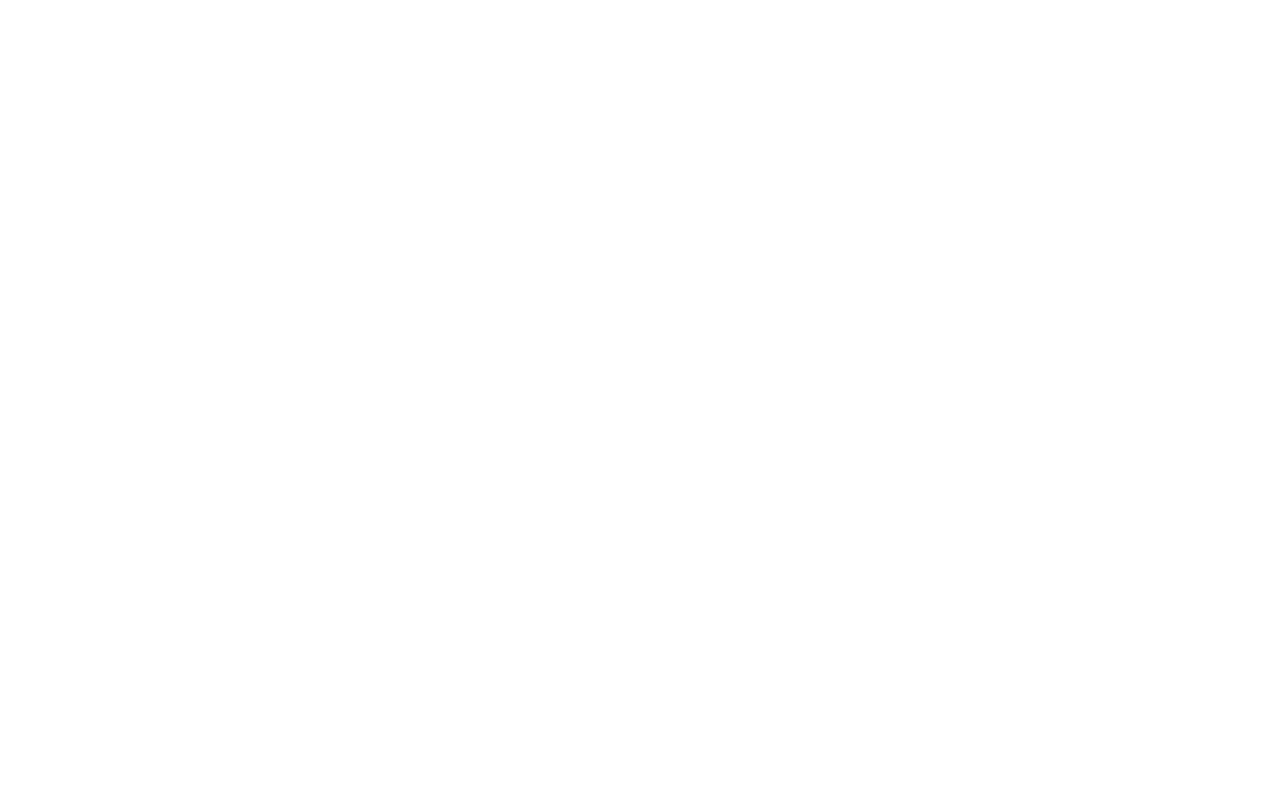
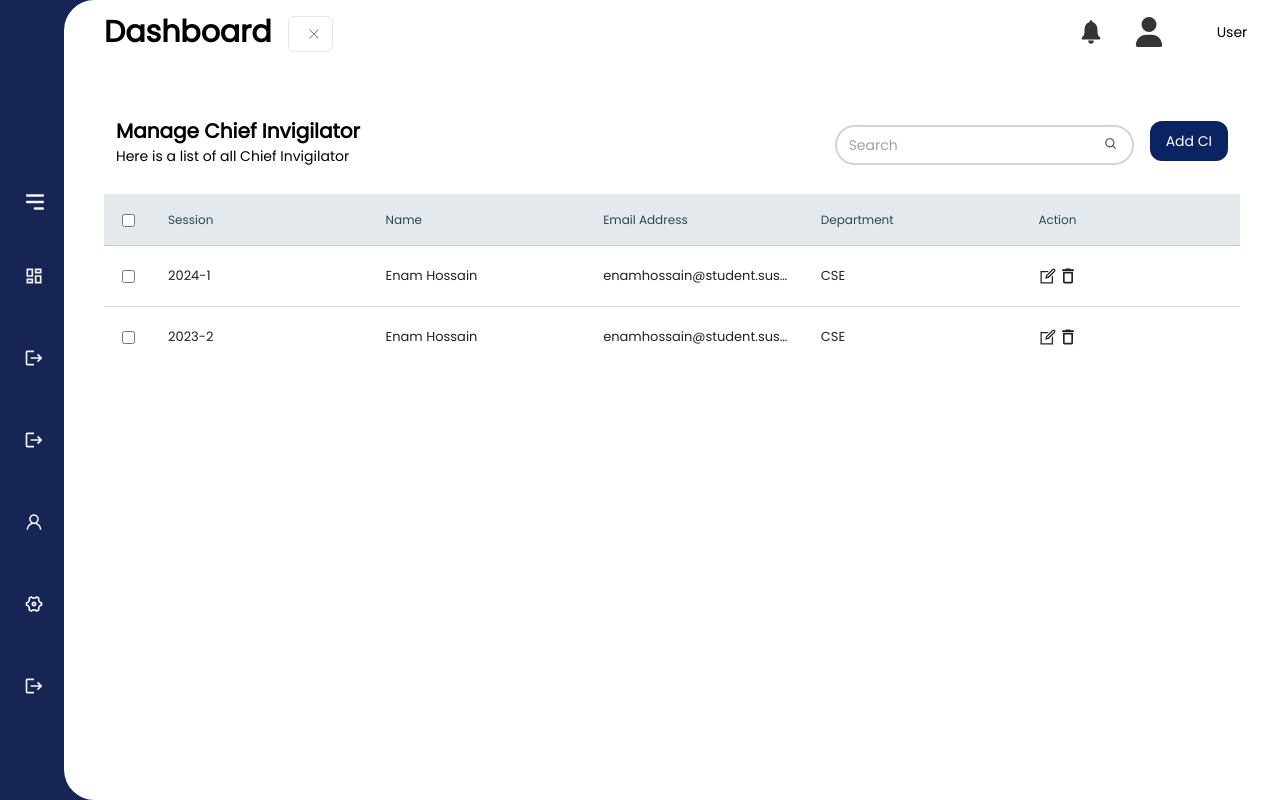
Before and after one commit to Fahad-Bin-Mahbub/Project_350_Frontend, a React (Vite) app: page /manage-ci in a window 1280 px wide. Before the commit this address had no page. Built offline with nearby package versions, Linux system fonts and the light colour scheme.

Commit message:
Manage Ci added, Add Ci Modal added

```diff
--- a/src/App.jsx
+++ b/src/App.jsx
@@ -4,9 +4,11 @@
 import { SectionProvider } from "./context/SectionProvider";
 import { TaskCardProvider } from "./context/TaskCardProvider";
 import AdminDashboard from "./pages/Admin/AdminDashboard";
+import CiManagementPage from "./pages/CiManagementPage";
 import DashboardPage from "./pages/DashboardPage";
 import InvitationAcceptPage from "./pages/InvitationAcceptPage";
 import LoginPage from "./pages/LoginPage";
+import TaskAssignPage from "./pages/TaskAssignPage";
 
 function App() {
 	return (
@@ -22,6 +24,27 @@
 							<SectionProvider>
 								<TaskCardProvider>
 									<DashboardPage />
+									{/* <AdminDashboard /> */}
+								</TaskCardProvider>
+							</SectionProvider>
+						}
+					/>
+					<Route
+						path="/manage-ci"
+						element={
+							<SectionProvider>
+								<TaskCardProvider>
+									<CiManagementPage />
+								</TaskCardProvider>
+							</SectionProvider>
+						}
+					/>
+					<Route
+						path="/assign-task"
+						element={
+							<SectionProvider>
+								<TaskCardProvider>
+									<TaskAssignPage />
 								</TaskCardProvider>
 							</SectionProvider>
 						}
--- a/src/components/CardSection.jsx
+++ b/src/components/CardSection.jsx
@@ -39,10 +39,7 @@
 	return (
 		<div className="max-h-[92vh] min-h-[92vh] max-w-[360px] bg-[#E9E9E9] rounded-xl flex flex-col p-6 mx-3 mb-6 ">
 			<div className="flex justify-between pb-4">
-				<div className="text-sm text-black">
-					<InlineEdit defaultValue={SectionName} />
-					{/* {SectionName} */}
-				</div>
+				<div className="text-sm text-black">{SectionName}</div>
 				<div className="flex justify-center content-center items-center">
 					{/* //TODO: Toggle the visibility of the plus icon according to the role */}
 					<div className="hover:bg-gray-300 rounded-full items-center p-1">
@@ -64,11 +61,14 @@
 };
 
 export const AddCardSection = () => {
-	const { updateSectionData } = useSection();
+	const { sectionData, updateSectionData } = useSection();
+	const [newSectionName, setNewSectionName] = useState("New Section");
 	return (
 		<div
 			className="w-10 min-h-[92vh] bg-[#D9D9D9] rounded-xl mb-2 flex hover:bg-[#d9d9d9c7] cursor-pointer"
-			onClick={() => {}}
+			onClick={() => {
+				updateSectionData(["New Section", ...sectionData]);
+			}}
 		>
 			<FaPlus className="mx-auto mt-7" />
 		</div>
--- a/src/components/NavBar.jsx
+++ b/src/components/NavBar.jsx
@@ -18,8 +18,8 @@
 }));
 
 const NavBar = () => {
-	const { SectionData, updateSectionData } = useSection();
-	const [selectedSections, setSelectedSections] = useState(SectionData);
+	const { sectionData, updateSectionData } = useSection();
+	const [selectedSections, setSelectedSections] = useState(sectionData);
 
 	const baseUrl = "https://examtrack.up.railway.app";
 	const [auth, setAuth] = useAuth();
--- a/src/components/Sidebar.jsx
+++ b/src/components/Sidebar.jsx
@@ -8,7 +8,9 @@
 
 const Sidebar = ({ children }) => {
 	const menus = [
-		{ name: "Dashboard", link: "/", icon: MdOutlineDashboard },
+		{ name: "Dashboard", link: "/dashboard", icon: MdOutlineDashboard },
+		{ name: "Manage CI", link: "/manage-ci", icon: MdLogout },
+		{ name: "Assign Tasks", link: "/assign-task", icon: MdLogout },
 		{ name: "Account", link: "/", icon: AiOutlineUser },
 		{ name: "Settings", link: "/", icon: RiSettings4Line },
 		{ name: "Logout", link: "/", icon: MdLogout },
--- /dev/null
+++ b/src/components/admin modals/AddCiModal.jsx
@@ -0,0 +1,122 @@
+import axios from "axios";
+import { useState } from "react";
+import { toast } from "react-toastify";
+import { Input } from "rsuite";
+import Button from "../Button";
+
+const AddCiModal = () => {
+	const [ci, setCi] = useState("");
+	const [email, setEmail] = useState("");
+	const [session, setSession] = useState("");
+	const baseUrl = "https://examtrack.up.railway.app";
+
+	const addCi = async () => {
+		if (ci == "") return;
+		console.log(ci);
+
+		const options = {
+			// TODO: "Add API endpoint for creating CI",
+			// method: "POST",
+			// url: `${baseUrl}/api/admin/create-department`,
+			// headers: {
+			//   "content-type": "application/json",
+			//   authorization: `Bearer ${localStorage.getItem("token")}`,
+			// },
+			// data: {
+			//   name: dept,
+			// },
+		};
+
+		axios
+			.request(options)
+			.then((response) => {
+				const { data } = response;
+				console.log(data);
+
+				if (data.success) {
+					toast.success(`${ci} Chief Invigilator created successfully`);
+				} else {
+					toast.error("Could not create Chief Invigilator");
+				}
+			})
+			.catch((error) => {
+				console.log(error);
+				toast.error("Could not create Chief Invigilator");
+			});
+		setCi("");
+	};
+
+	return (
+		<div>
+			<Button
+				onClick={() => document.getElementById("add-ci-modal").showModal()}
+				className="w-44"
+				title="Add CI"
+			/>
+			<dialog id="add-ci-modal" className="modal">
+				<div className="modal-box">
+					<div className="flex justify-center p-11">
+						<h1 className="text-3xl font-semibold text-[#0A2463]">
+							Add Chief Invigilator
+						</h1>
+					</div>
+
+					<div className="flex justify-center">
+						<form>
+							<div className="flex flex-col gap-y-1.5 pb-8">
+								<label className="text-sm text-[#0A2463] font-medium">
+									Session
+								</label>
+								<input
+									type="text"
+									placeholder="Enter Session"
+									onChange={(value) => setSession(value)}
+									className="input input-bordered w-[365px] h-11 rounded-sm"
+								/>
+							</div>
+							{/* Department */}
+							<div className="flex flex-col gap-y-1.5 pb-8">
+								<label className="text-sm text-[#0A2463] font-medium">
+									Chief Invigilator
+								</label>
+								<Input
+									type="text"
+									placeholder="Chief Invigilator"
+									onChange={(value) => setCi(value)}
+									className="input input-bordered w-[365px] h-11 rounded-sm"
+								/>
+							</div>
+							{/* Department Head */}
+							<div className="flex flex-col gap-y-1.5 pb-8">
+								<label className="text-sm text-[#0A2463] font-medium">
+									Email
+								</label>
+								<input
+									type="text"
+									placeholder="Enter Email"
+									onChange={(value) => setEmail(value)}
+									className="input input-bordered w-[365px] h-11 rounded-sm"
+								/>
+							</div>
+							<div className="modal-action">
+								<form method="dialog" className="flex gap-2">
+									<button className="btn w-40 h-8 rounded-2xl text-[#0A2463] border-[#0A2463] border-2">
+										Cancel
+									</button>
+									<input
+										type="submit"
+										onClick={addCi}
+										value="Add CI"
+										className="btn w-40 h-8 rounded-2xl bg-[#0A2463] text-white"
+									/>
+								</form>
+							</div>
+						</form>
+					</div>
+				</div>
+			</dialog>
+		</div>
+	);
+};
+
+export default AddCiModal;
--- a/src/context/SectionProvider.jsx
+++ b/src/context/SectionProvider.jsx
@@ -7,14 +7,14 @@
 };
 
 export const SectionProvider = ({ children }) => {
-	const [SectionData, setSectionData] = useState(["All Cards", "Exams"]);
+	const [sectionData, setSectionData] = useState(["All Cards", "Exams"]);
 
 	const updateSectionData = (newSectionData) => {
 		setSectionData(newSectionData);
 	};
 
 	return (
-		<SectionContext.Provider value={{ SectionData, updateSectionData }}>
+		<SectionContext.Provider value={{ sectionData, updateSectionData }}>
 			{children}
 		</SectionContext.Provider>
 	);
--- /dev/null
+++ b/src/pages/Admin/components/ci.jsx
@@ -0,0 +1,105 @@
+import DataTable from "react-data-table-component";
+import { BiSearch } from "react-icons/bi";
+import { LiaEditSolid } from "react-icons/lia";
+import { MdDeleteOutline } from "react-icons/md";
+import AddCiModal from "../../../components/admin modals/AddCiModal";
+const Ci = () => {
+	const columns = [
+		{
+			name: "Session",
+			selector: (row) => row.courseCode,
+		},
+		{
+			name: "Name",
+			selector: (row) => row.assignee,
+		},
+		{
+			name: "Email Address",
+			selector: (row) => row.email,
+		},
+		{
+			name: "Department",
+			selector: (row) => row.department,
+		},
+		{
+			name: "Action",
+			selector: (row) => {
+				return (
+					<div className="flex">
+						<LiaEditSolid size={20} />
+						<MdDeleteOutline size={20} />
+					</div>
+				);
+			},
+		},
+	];
+
+	const data = [
+		{
+			courseCode: "2024-1",
+			assignee: "Enam Hossain",
+			email: "enamhossain@student.sust.edu",
+			department: "CSE",
+			action: "View",
+		},
+		{
+			courseCode: "2023-2",
+			assignee: "Enam Hossain",
+			email: "enamhossain@student.sust.edu",
+			department: "CSE",
+			action: "View",
+		},
+	];
+	return (
+		<div className="w-full p-10 flex flex-col gap-4">
+			<div className="flex items-center justify-between p-3">
+				<div>
+					<div className="font-bold font-inter text-black text-[20px]">
+						Manage Chief Invigilator
+					</div>
+					<div className="text-black text-sm">
+						Here is a list of all Chief Invigilator
+					</div>
+				</div>
+				<div className="flex gap-4 items-center flex-wrap">
+					<div className="pt-2 relative mx-auto text-gray-600">
+						<input
+							className="border-2 border-gray-300 bg-white h-10 p-3 rounded-full text-sm focus:outline-none"
+							type="search"
+							name="search"
+							placeholder="Search"
+						/>
+						<BiSearch className="absolute right-0 top-0 mt-5 mr-4" />
+					</div>
+					{/* <Button className="w-44" title="Add Department" /> */}
+					{/* <AddDepartmentModal></AddDepartmentModal> */}
+					<AddCiModal />
+				</div>
+			</div>
+			<DataTable
+				columns={columns}
+				className=" min-h-fit-content"
+				customStyles={{
+					rows: {
+						style: {
+							position: "relative",
+							paddingTop: "20px",
+							paddingBottom: "20px",
+						},
+					},
+					headRow: {
+						style: {
+							backgroundColor: "#E3E9ED",
+							color: "#2F4551",
+						},
+					},
+				}}
+				data={data}
+				selectableRows
+				// pagination
+			/>
+		</div>
+	);
+};
+
+export default Ci;
--- /dev/null
+++ b/src/pages/CiManagementPage.jsx
@@ -0,0 +1,24 @@
+import React from "react";
+import NavBar from "../components/NavBar";
+import Sidebar from "../components/Sidebar";
+import Ci from "./Admin/components/ci";
+
+const CiManagementPage = () => {
+	return (
+		<div className="bg-blue-950">
+			<Sidebar>
+				<div className="w-full h-screen bg-white rounded-s-badge flex-col overflow-auto">
+					<NavBar />
+					<div className="flex flex-col overflow-auto">
+						{/* <Tasks />
+						<Department />
+						<Teachers /> */}
+						<Ci />
+					</div>
+				</div>
+			</Sidebar>
+		</div>
+	);
+};
+
+export default CiManagementPage;
--- a/src/pages/Exam.jsx
+++ /dev/null
@@ -1,11 +0,0 @@
-import React from "react";
-import SlidePane from "../components/SlidePane";
-const Exam = () => {
-	return (
-		<>
-			<SlidePane />
-		</>
-	);
-};
-
-export default Exam;
--- a/src/pages/DashboardPage.jsx
+++ b/src/pages/TaskAssignPage.jsx
@@ -7,9 +7,9 @@
 import { useSection } from "../context/SectionProvider.jsx";
 import { taskCardData } from "../data/data.js";
 
-const DashboardPage = () => {
+const TaskAssignPage = () => {
 	const [isOpenPane, setIsOpenPane] = useState(false);
-	const { SectionData } = useSection();
+	const { sectionData } = useSection();
 
 	return (
 		<>
@@ -26,7 +26,7 @@
 								<SlidePane />
 							</Drawer>
 							<AddCardSection />
-							{SectionData.map((section) => (
+							{sectionData.map((section) => (
 								<CardSection
 									key={section}
 									SectionName={section}
@@ -45,4 +45,4 @@
 	);
 };
 
-export default DashboardPage;
+export default TaskAssignPage;
```
